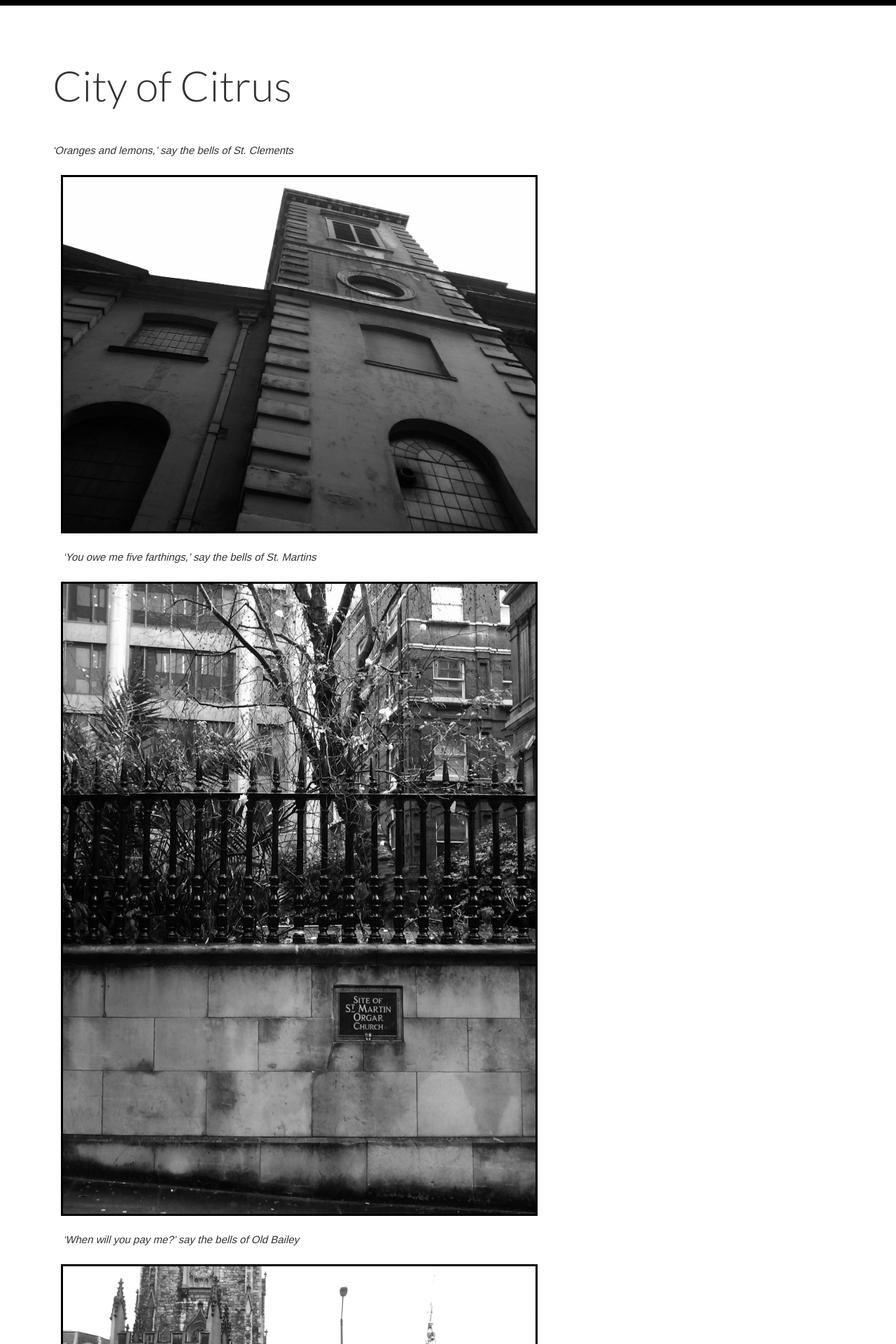
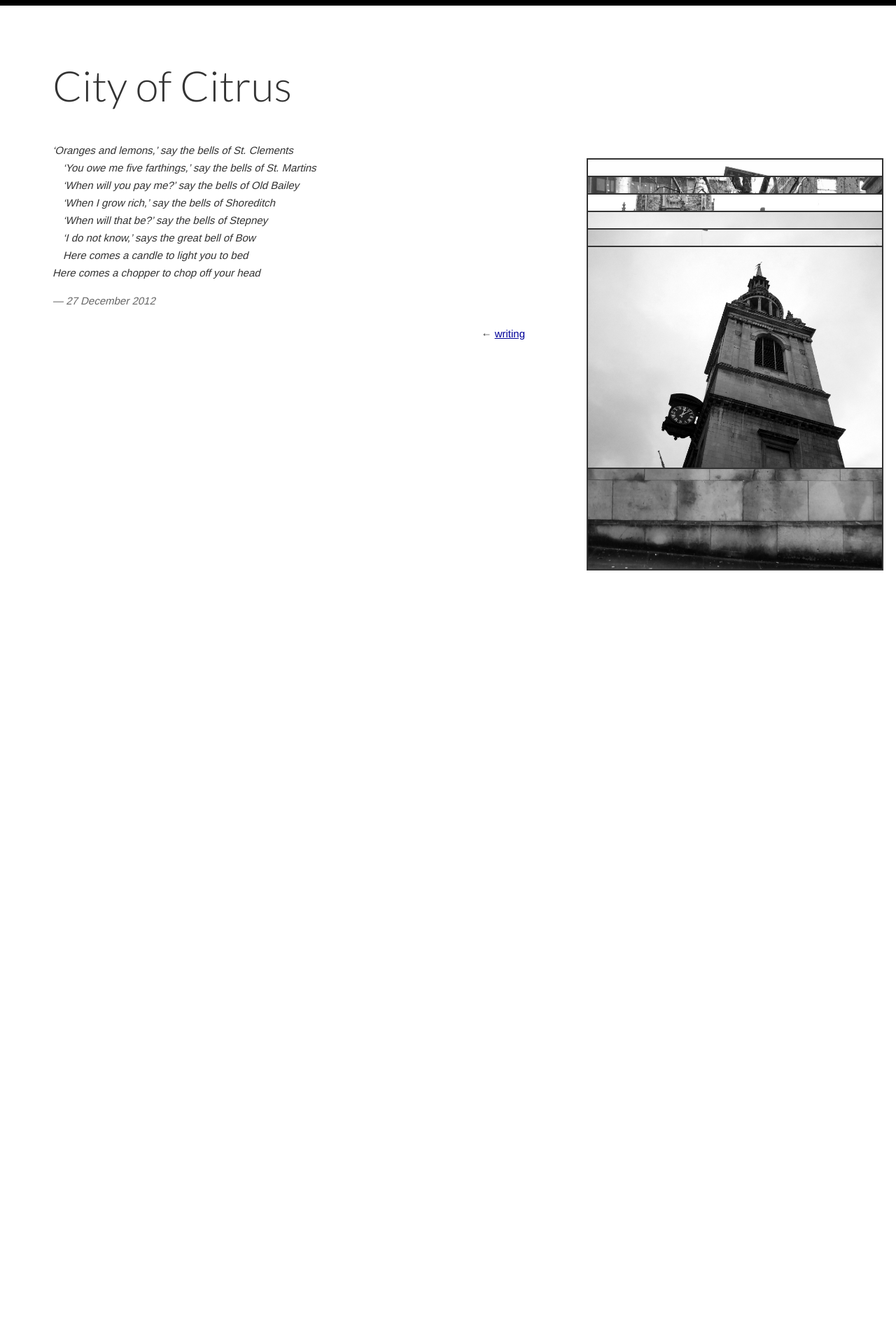
Before and after one commit to jacobandreas/writing, a Jekyll site: the page built from _posts/2012-12-27-city-of-citrus.md, in a window 1280 px wide. Shown: the top 1920 px of the page at 70% size. Built offline with Jekyll 4.4.1, drawn with Linux system fonts in a browser that asks for light colours; nearby versions of some CDN libraries; after the commit the page ends 900 px from its top, so only the background shows below that.

Commit message:
images on side

```diff
--- a/css/style.css
+++ b/css/style.css
@@ -168,10 +168,17 @@ ul.nobullet {
 
 /* multimedia */
 
-.essay img, .essay iframe {
-  outline: .25em solid #000;
+.gallery img, .essay iframe {
+  outline: .25em solid #333;
   margin: 1.667em 0;
   max-width: 100%;
+}
+
+.essay img {
+  outline: 2px solid #333;
+  float: right;
+  width: 28em;
+  margin-right: -34em;
 }
 
 code {
```
